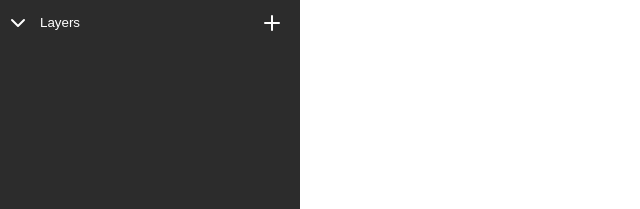
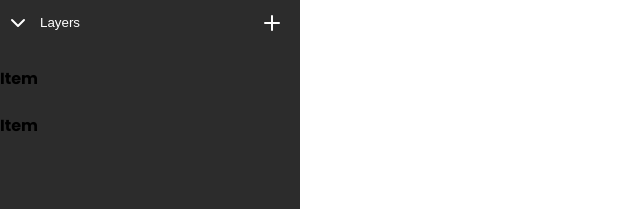
Before and after one commit to AlexOliveiraaDev/nested-menu-reactjs, a React (Vite) app: page / in a window 1280 px wide. Both pictures are taken after a click on the button "Layers". Shown: the top 209 px of the page, without its empty margins (0-640 px from the left). Built offline with nearby package versions, Linux system fonts and the light colour scheme.

Commit message:
feat(UI): Propagate header toggle state to nested items

```diff
--- a/src/App.jsx
+++ b/src/App.jsx
@@ -1,11 +1,12 @@
 import { useState } from "react";
 import "./App.css";
 import NestedMenu from "./components/nested-menu/NestedMenu.jsx";
+import items from "/src/config/nested-config.json" ;
 
 function App() {
   return (
     <div className="main">
-      <NestedMenu />
+      <NestedMenu items={items} />
     </div>
   );
 }
--- a/src/components/nested-menu/NestedMenu.css
+++ b/src/components/nested-menu/NestedMenu.css
@@ -2,5 +2,7 @@
   width: 300px;
   height: 100%;
   display: flex;
+  flex-direction: column;
+  justify-content: start;
   background-color: var(--bg-color);
 }
--- a/src/components/nested-menu/NestedMenu.jsx
+++ b/src/components/nested-menu/NestedMenu.jsx
@@ -1,11 +1,25 @@
 import React from "react";
+import { useState } from "react";
 import "./NestedMenu.css";
 import NestedMenuHeader from "./nestedmenu-header/NestedMenuHeader";
+import NestedMenuItem from "./nestedmenu-Item/NestedMenuItem";
 
-const NestedMenu = () => {
+const NestedMenu = ({items}) => {
+
+  const [isHeaderOpen, setHeaderOpen] = useState(true);
+
+  const handleHeaderClick = () => {
+    setHeaderOpen(!isHeaderOpen);
+  }
+
   return (
     <div className="main-div">
-      <NestedMenuHeader />
+      <NestedMenuHeader onHeaderClick={handleHeaderClick} />
+      <div hidden={isHeaderOpen}>
+      {items.map(({name, icon, children}, index) => (
+        <NestedMenuItem/>
+      ))}
+      </div>
     </div>
   );
 };
--- /dev/null
+++ b/src/components/nested-menu/nestedmenu-Item/NestedMenuItem.jsx
@@ -0,0 +1,11 @@
+import React from 'react';
+
+const NestedMenuItem = () => {
+    return (
+        <div>
+            <h4>Item</h4>
+        </div>
+    );
+};
+
+export default NestedMenuItem;
--- a/src/components/nested-menu/nestedmenu-header/NestedMenuHeader.css
+++ b/src/components/nested-menu/nestedmenu-header/NestedMenuHeader.css
@@ -1,5 +1,4 @@
 .main-header-div {
-  flex-grow: 1;
   display: flex;
 }
 
--- a/src/components/nested-menu/nestedmenu-header/NestedMenuHeader.jsx
+++ b/src/components/nested-menu/nestedmenu-header/NestedMenuHeader.jsx
@@ -2,11 +2,17 @@ import React, { useState } from "react";
 import { Plus, ChevronDown, ChevronUp } from "lucide-react";
 import "./NestedMenuHeader.css";
 
-const NestedMenuHeader = () => {
+const NestedMenuHeader = ({onHeaderClick}) => {
   const [open, switchOpen] = useState(false);
+  const handleClick = () => {
+    switchOpen(!open);
+    onHeaderClick();
+  };
+
+
   return (
     <div className="main-header-div">
-      <button className="header-button" onClick={() => switchOpen(!open)}>
+      <button className="header-button" onClick={handleClick}>
         {open ? <ChevronDown /> : <ChevronUp />}
         <span>Layers</span>
         <button
--- a/src/config/nested-config.json
+++ b/src/config/nested-config.json
@@ -1,15 +1,18 @@
 [
   {
     "name": "Item 1",
+    "icon": "icon-item1.png",
     "children": [
       {
         "name": "Item 1.1",
+        "icon": "icon-item1-1.png",
         "children": []
       }
     ]
   },
   {
     "name": "Item 2",
+    "icon": "icon-item2.png",
     "children": []
   }
 ]
```
